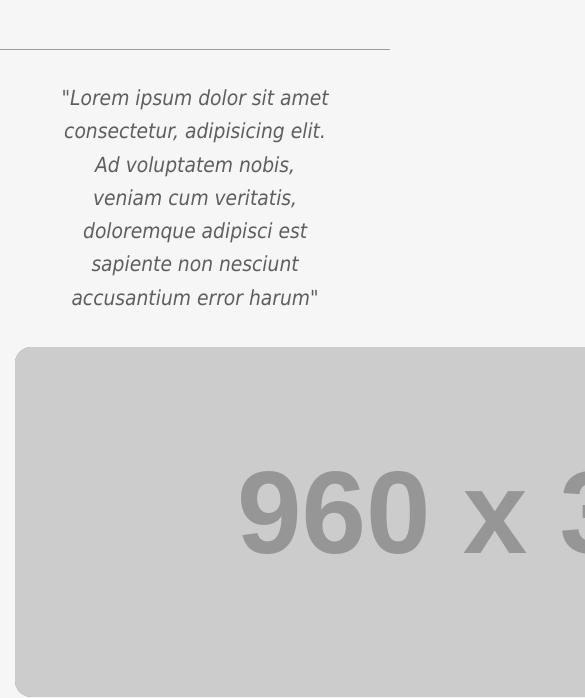
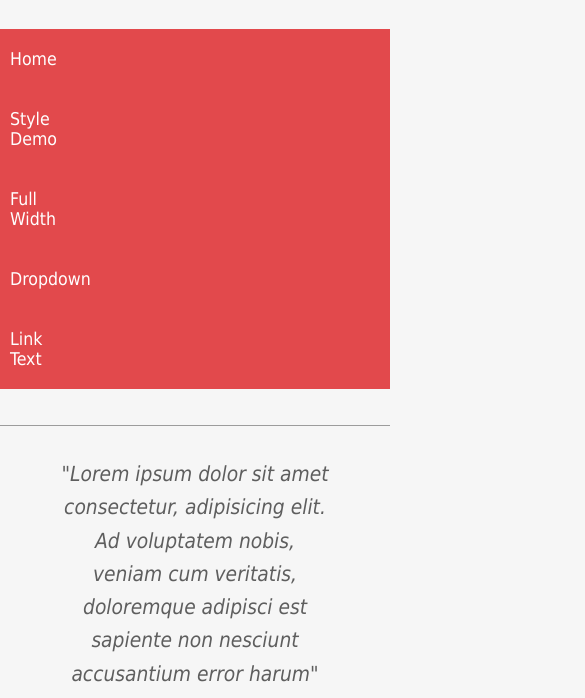
Before and after one commit to KareeMagdyy/sass-project, a website: page index.html in a window 390 px wide. Both pictures are taken after a click on the button 342 px from the left and 62 px from the top of the page. Shown: the part 96-794 px from the top of the page, 585 px wide, since content can reach past the window. Drawn offline with nearby package versions, Linux system fonts and the light colour scheme; placeholder pictures from the web are drawn by us.

Commit message:
Responsive navbar added

```diff
--- a/index.html
+++ b/index.html
@@ -7,6 +7,7 @@
   <meta name="viewport" content="width=device-width, initial-scale=1.0">
   <link rel="stylesheet" href="https://use.fontawesome.com/releases/v5.15.4/css/all.css"
     integrity="sha384-DyZ88mC6Up2uqS4h/KRgHuoeGwBcD4Ng9SiP4dIRy0EXTlnuz47vAwmeGwVChigm" crossorigin="anonymous">
+  <script src="https://ajax.googleapis.com/ajax/libs/jquery/3.6.0/jquery.min.js"></script>
   <!-- <link rel="stylesheet" href="css/normalize.css"> -->
   <link rel="stylesheet" href="css/home.css">
   <title>Home</title>
@@ -194,6 +195,8 @@
       </div>
     </div>
   </footer>
+
+  <script src="js/app.js"></script>
 </body>
 
 </html>
--- /dev/null
+++ b/js/app.js
@@ -0,0 +1,16 @@
+// const togglerBtn = document.querySelector(".main__nav--toggler");
+// const navItems = document.querySelector(".nav__items");
+
+// togglerBtn.addEventListener("click", () => {
+//   if (navItems.style.display == "none") {
+//     navItems.style.display = "block";
+//   } else {
+//     navItems.style.display = "none";
+//   }
+// });
+
+$(function () {
+  $(".main__nav--toggler").on("click", function () {
+    $(".nav__items").slideToggle();
+  });
+});
--- a/scss/helpers/_variables.scss
+++ b/scss/helpers/_variables.scss
@@ -5,6 +5,7 @@ $clr-footer: #888;
 $clr-white: #fff;
 
 //Breakpoints
+$maxSmall: "(min-width: 47.9375rem)";
 $minSmall: "(min-width: 48rem)";
 $minMedium: "(min-width: 62rem)";
 $minLarge: "(min-width: 75rem)";
--- a/scss/layout/_header.scss
+++ b/scss/layout/_header.scss
@@ -36,13 +36,14 @@ header {
       overflow: hidden;
       background-color: $clr-primary;
       border-radius: 0;
+      transform-origin: top;
       @media #{$minSmall} {
         width: 100%;
         float: none;
         margin-top: 30px;
         text-align: center;
         border-radius: 0.9rem;
-        display: block;
+        display: block !important;
       }
       @media #{$minMedium} {
         width: 70%;
@@ -50,10 +51,13 @@ header {
         margin-top: 1em;
       }
       li {
-        float: $float-left;
-        text-align: center;
+        display: block;
         width: 20%;
         font-size: 1.1rem;
+        @media #{$minSmall} {
+          float: $float-left;
+          text-align: center;
+        }
         .nav__items--link {
           text-transform: capitalize;
           display: block;
--- a/scss/pages/_home.scss
+++ b/scss/pages/_home.scss
@@ -14,10 +14,7 @@
   }
   .img-wraper {
     margin: 0 auto;
-    width: 960px;
-    height: 350px;
     border-radius: 16px;
-    background-color: $clr-secondary;
     img {
       border-radius: 16px;
       width: 100%;
```
Also changed, not shown: css/home.css.
